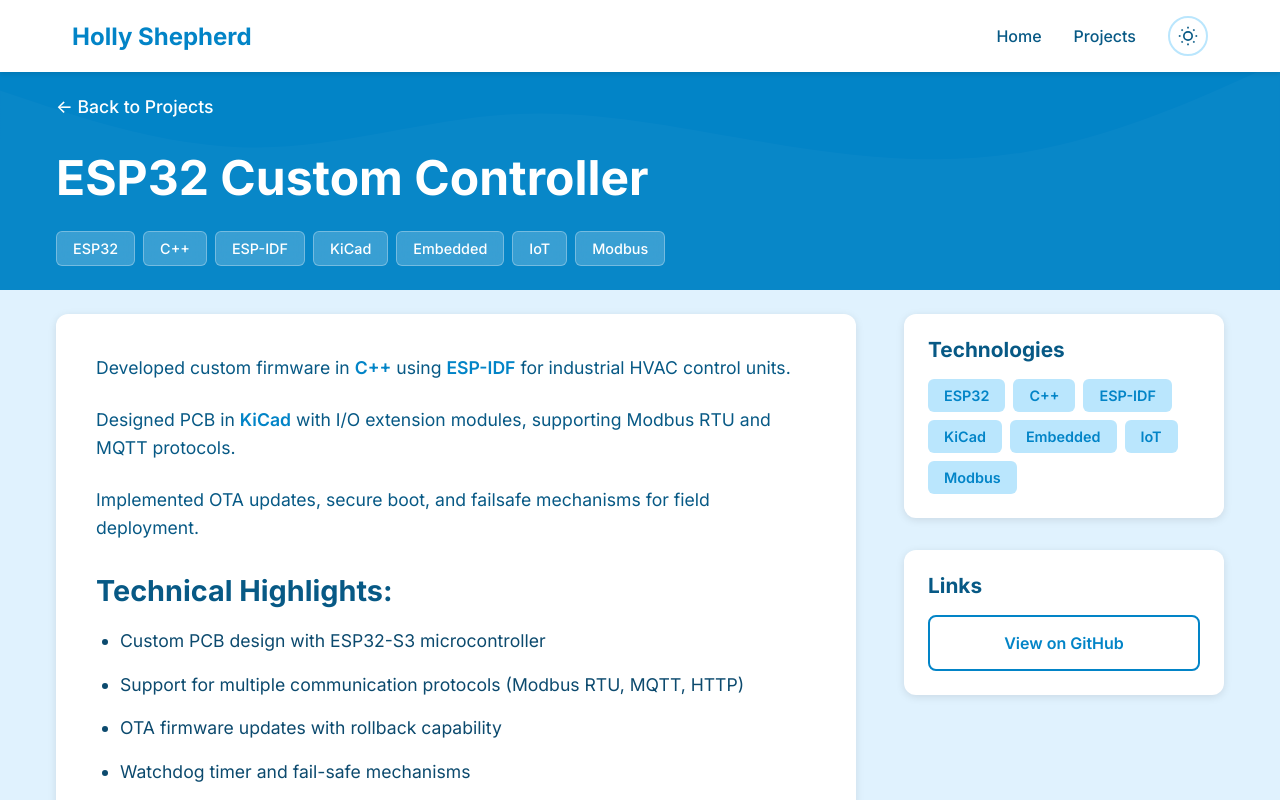
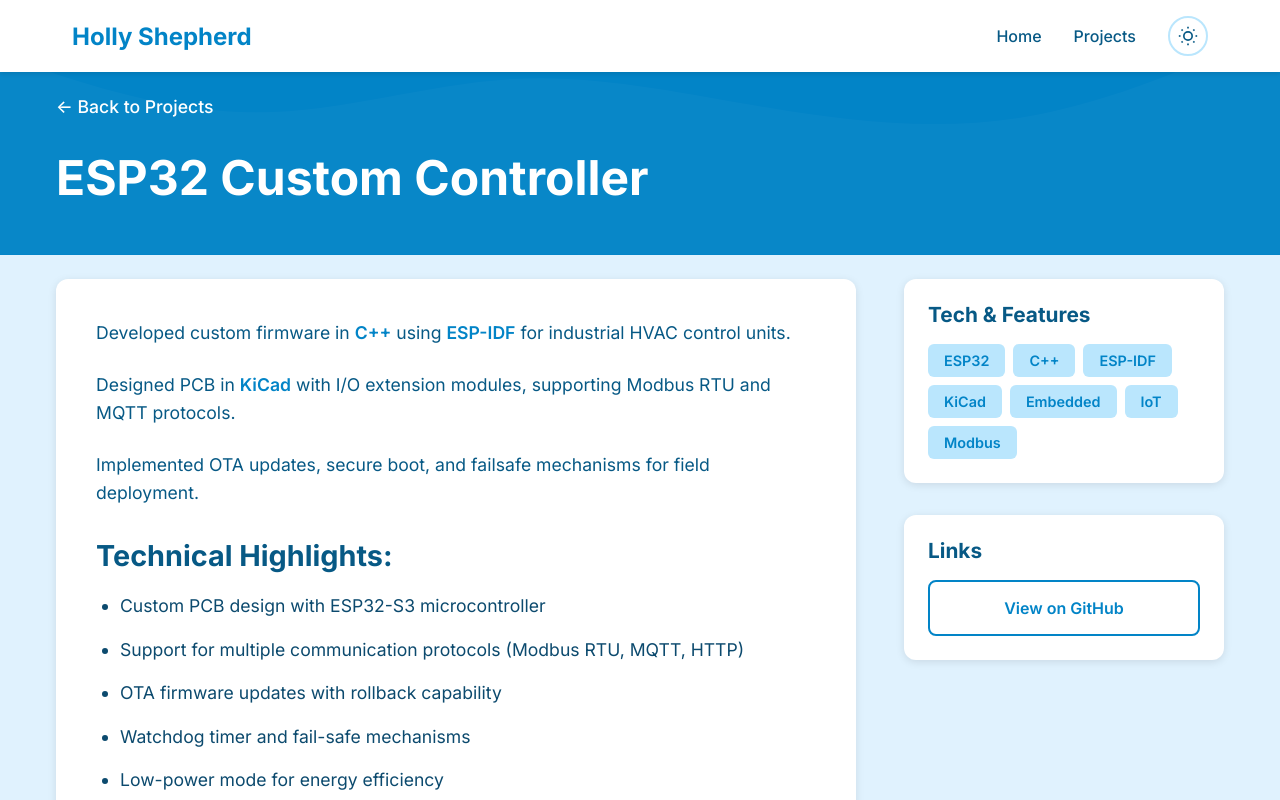
Before and after one commit to Aranyalma2/myfolio, a Vue app: page /projects/esp32-controller in a window 1280 px wide. Shown: the top 800 px of the page. Built offline with nearby package versions, Linux system fonts and the light colour scheme.

Commit message:
fix render layer and names

```diff
--- a/src/assets/css/ProjectDetail.css
+++ b/src/assets/css/ProjectDetail.css
@@ -314,8 +314,8 @@
 }
 
 .modal-nav {
-	position: absolute;
-	top: 48%;
+	position: fixed;
+	top: 50%;
 	transform: translateY(-50%);
 	background: rgba(255, 255, 255, 0.1);
 	border: 2px solid rgba(255, 255, 255, 0.3);
@@ -331,6 +331,7 @@
 	padding-bottom: 0.2rem;
 	transition: all 0.3s ease;
 	backdrop-filter: blur(10px);
+	z-index: 10001;
 }
 
 .modal-nav:hover {
--- a/src/components/ProjectFilter.vue
+++ b/src/components/ProjectFilter.vue
@@ -9,7 +9,7 @@
 
 		<div class="filter-section">
 			<div class="filter-header">
-				<h3>Filter by Technology</h3>
+				<h3>Filter by Tech & Features</h3>
 				<button v-if="selectedLabelsLocal.length > 0" class="clear-all-btn" @click="clearFilters">Clear All ({{ selectedLabelsLocal.length }})</button>
 			</div>
 
--- a/src/views/ProjectDetail.vue
+++ b/src/views/ProjectDetail.vue
@@ -5,11 +5,6 @@
 				<router-link to="/projects" class="back-link"> ← Back to Projects </router-link>
 				<div class="hero-content">
 					<h1>{{ project.title }}</h1>
-					<div class="labels">
-						<span v-for="label in project.labels" :key="label" class="label">
-							{{ label }}
-						</span>
-					</div>
 				</div>
 			</div>
 		</section>
@@ -21,7 +16,7 @@
 
 					<div class="project-sidebar">
 						<div class="sidebar-section">
-							<h3>Technologies</h3>
+							<h3>Tech & Features</h3>
 							<div class="tech-list">
 								<span v-for="label in project.labels" :key="label" class="tech-tag">
 									{{ label }}
```
